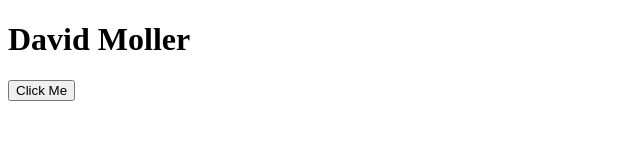
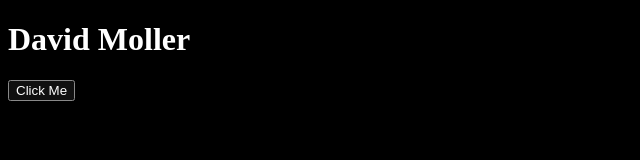
Before and after one commit to Molberda/java, a plain HTML site: page index.html in a window 1280 px wide. Shown: the whole page, without its empty margins (0-640 px from the left). Drawn offline with Linux system fonts and the light colour scheme.

Commit message:
using the a button and a toggle function to activate a dark mode

```diff
--- a/app.js
+++ b/app.js
@@ -1,3 +1,3 @@
-function changeTitleToRed(){
-    document.querySelector(".title").style.color ='red'
+function DarkMode(){
+    document.querySelector("body").classList.toggle('dark-theme')
 }
--- a/index.html
+++ b/index.html
@@ -1,14 +1,15 @@
 <!DOCTYPE html>
 <html lang="en">
-<head>
-    <meta charset="UTF-8">
-    <meta http-equiv="X-UA-Compatible" content="IE=edge">
-    <meta name="viewport" content="width=device-width, initial-scale=1.0">
+  <head>
+    <meta charset="UTF-8" />
+    <meta http-equiv="X-UA-Compatible" content="IE=edge" />
+    <meta name="viewport" content="width=device-width, initial-scale=1.0" />
     <title>Java</title>
+    <link rel="stylesheet" href="./styles.css" />
     <script src="./app.js" defer></script>
-</head>
-<body>
-    <h1 class="title">David Moller</h1>
-    <button onclick="changeTitleToRed()">Click Me</button>
-</body>
+  </head>
+  <body class="dark-theme">
+      <h1>David Moller</h1>
+      <button onclick="DarkMode()">Click Me</button>
+  </body>
 </html>
--- a/styles.css
+++ b/styles.css
@@ -0,0 +1,7 @@
+.dark-theme{
+    background-color: black;
+}
+
+.dark-theme *{
+    filter: invert(1);
+}
```
